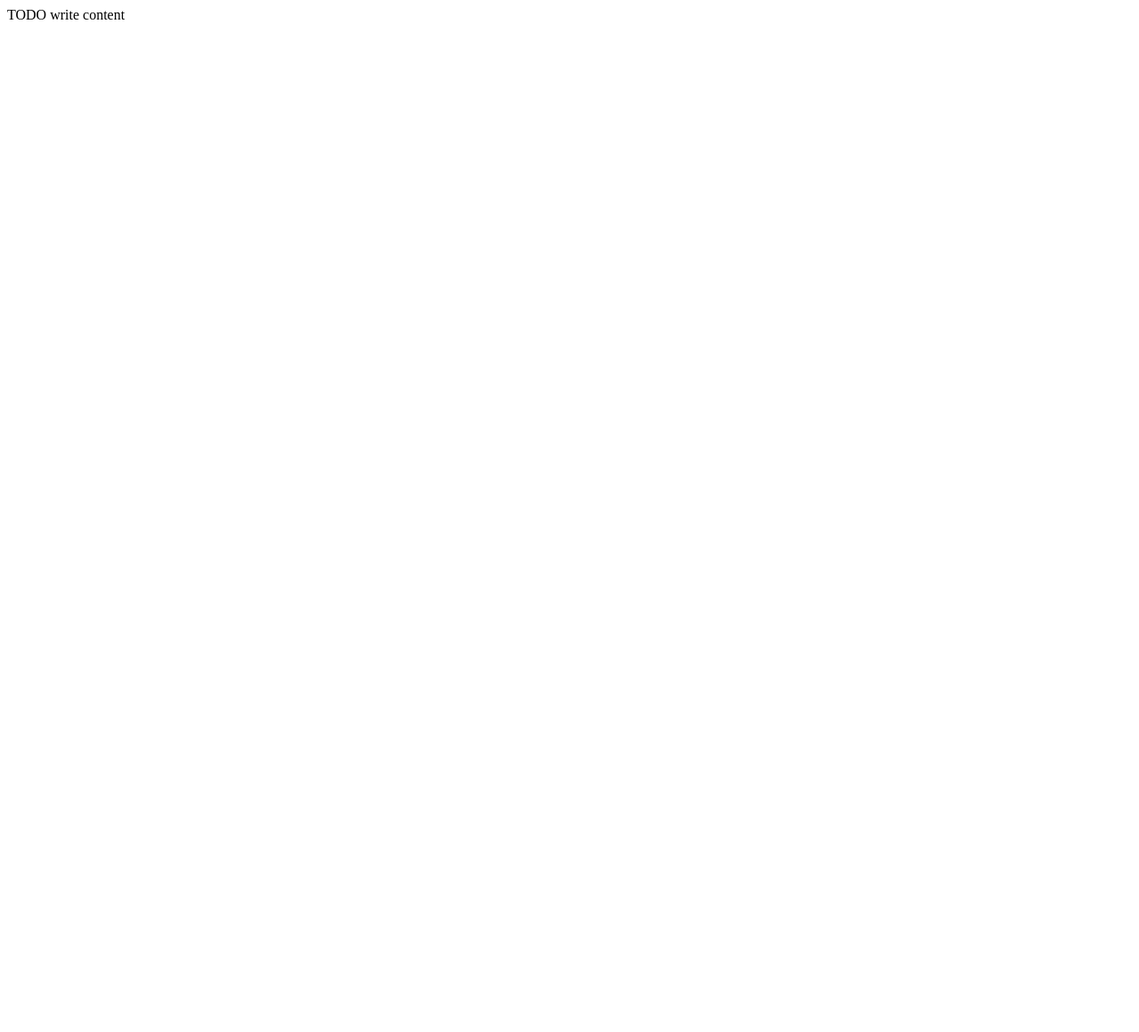
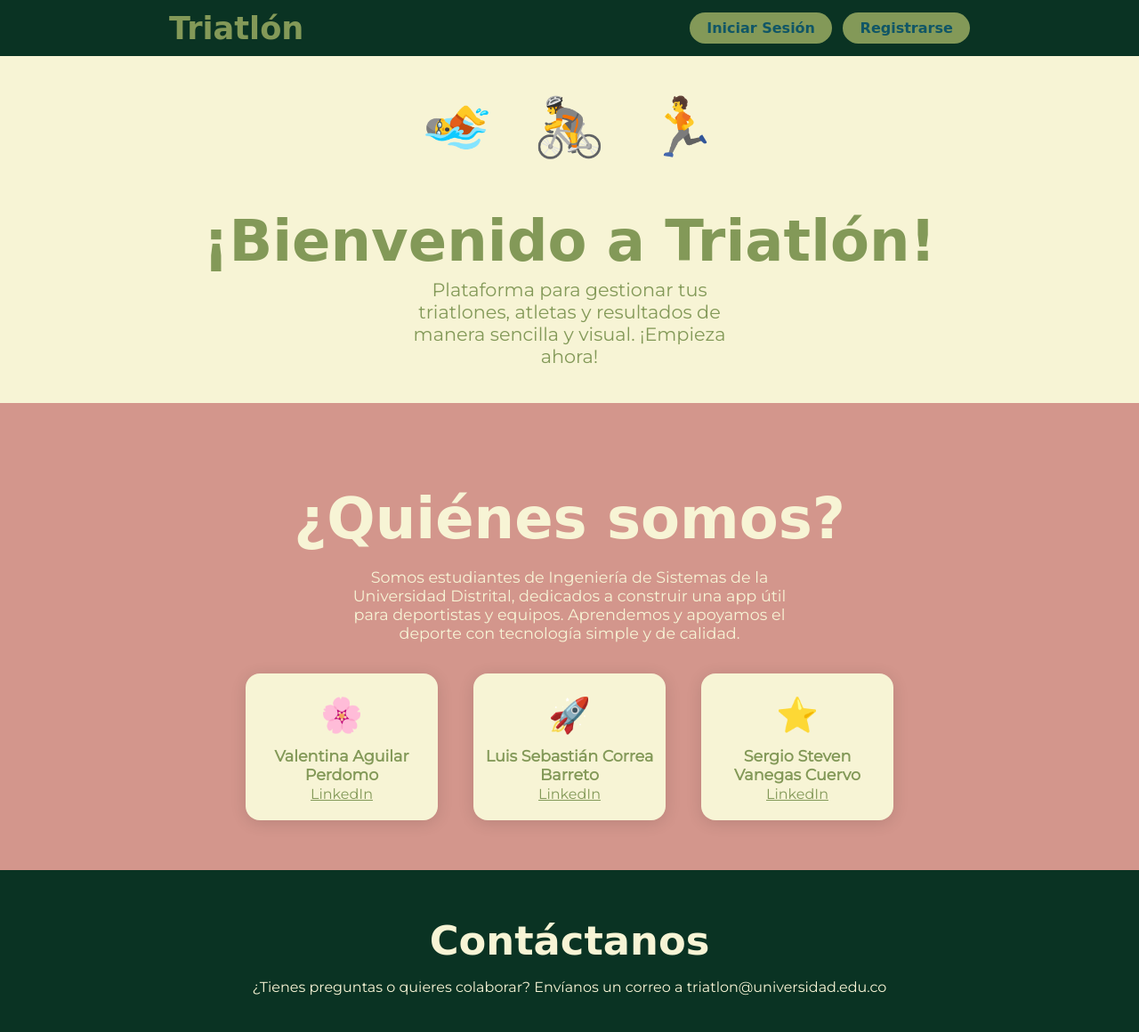
Before and after one commit to ValeRoyal/Triatlon, a plain HTML site: page Frontend-Triatlon/public_html/index.html in a window 1280 px wide. Shown: the whole page at 89% size. Before the commit the page ends 800 px from the top, so only its background shows below. Drawn offline with Linux system fonts and the light colour scheme; a web font is replaced by a local one.

Commit message:
index, incio de sesión, registrar

```diff
--- /dev/null
+++ b/Frontend-Triatlon/public_html/index.css
@@ -0,0 +1,98 @@
+/* === SECCIÓN PRESENTACIÓN === */
+.seccion-presentacion {
+  width: 100%;                       /* Ocupa todo el ancho */
+  min-height: 170px;                 /* Altura mínima */
+  text-align: center;                /* Centra texto y emojis */
+  padding: 2.5rem 0;                 /* Espacio arriba y abajo */
+}
+
+.emojis {
+  font-size: 4rem;                   /* Emojis bien grandes */
+  margin-bottom: 1rem;               /* Espacio debajo de emojis */
+}
+.emoji {
+  margin: 0 15px;                    /* Espacio entre cada emoji */
+}
+
+.descripcion-presentacion {
+  font-size: 1.3rem;                 /* Texto grande */
+  font-weight: 500;
+  margin: 0 auto;                    /* Centra horizontal */
+  max-width: 380px;                  /* No se extiende demasiado */
+}
+
+/* === SECCIÓN EQUIPO === */
+.seccion-equipo {
+  width: 100%;
+  min-height: 220px;                  /* Altura mínima */
+  text-align: center;
+  padding: 2.5rem 0 3.5rem 0;         /* Espacio arriba y abajo, más para dar aire */
+}
+
+.titulo {
+  font-size: 4rem;                  /* Un poco más grande para figurar */
+  margin-bottom: 0.3rem;
+}
+
+.desc-equipo {
+  font-size: 1.1rem;
+  margin-bottom: 2.2rem;              /* Airea la parte de arriba */
+  max-width: 500px;
+  margin-left: auto;                  /* Centra horizontal */
+  margin-right: auto;
+}
+
+/* Grid de tarjetas del equipo */
+.equipo-grid {
+  display: flex;                      /* Tarjetas alineadas en fila */
+  justify-content: center;            /* Centra el grid */
+  gap: 2.5rem;                        /* Espacio entre tarjetas */
+  flex-wrap: wrap;                    /* Si no caben, bajan */
+  margin-top: 10px;
+}
+
+.equipo-card {
+  width: 200px;                       /* ancho fijo para las tarjetas */
+  display: flex;
+  flex-direction: column;
+  align-items: center;
+  border-radius: 16px;                 /* Bordes redondeados */
+  box-shadow: 0 3px 18px rgba(0,0,0,0.12); /* Sombra sutil */
+  padding: 1.4rem 0.5rem 1.2rem 0.5rem;   /* Airea adentro */
+  transition: box-shadow 0.15s;
+}
+.equipo-card:hover {
+  box-shadow: 0 7px 32px rgba(0,0,0,0.18); /* Sombra más grande al pasar */
+}
+
+.avatar {
+  font-size: 2.4rem;                  /* Emoji grande de cada persona */
+}
+
+.nombre {
+  margin-top: 0.8rem;
+  font-weight: bold;
+  font-size: 1.1rem;
+}
+
+.seccion-contacto {
+  width: 100%;
+  min-height: 150px;
+  text-align: center;
+  padding: 1rem 0;
+}
+
+.titulo-contacto {
+  font-size: 2.8rem;
+  margin-bottom: 0.5rem;
+}
+
+/* Animación pulse para botones */
+@keyframes pulse {
+  0%   { transform: scale(1); }
+  50%  { transform: scale(1.13); }
+  100% { transform: scale(1); }
+}
+.boton-animado {
+  animation: pulse 0.28s;
+}
--- a/Frontend-Triatlon/public_html/index.html
+++ b/Frontend-Triatlon/public_html/index.html
@@ -1,15 +1,110 @@
 <!DOCTYPE html>
-<!--
-Click nbfs://nbhost/SystemFileSystem/Templates/Licenses/license-default.txt to change this license
-Click nbfs://nbhost/SystemFileSystem/Templates/Other/html.html to edit this template
--->
-<html>
+<html lang="es">
+
 <head>
-        <title>TODO supply a title</title>
   <meta charset="UTF-8">
   <meta name="viewport" content="width=device-width, initial-scale=1.0">
+  <title>Triatlón</title>
+  <link rel="stylesheet" href="styles.css">
+  <link rel="stylesheet" href="index.css">
 </head>
+
 <body>
-        <div>TODO write content</div>
+
+  <!-- LA BARRA DE ARRIBA CON LOS BOTONES -->
+  <header class="barra-superior fondo-dark-green">
+    <div class="barra-contenido">
+      <span class="titulo-site texto-moss-green">Triatlón</span>
+      <nav>
+        <button class="boton-nav fondo-moss-green texto-midnight-green" id="btn-inicio">Iniciar Sesión</button>
+        <button class="boton-nav fondo-moss-green texto-midnight-green" id="btn-registrarse">Registrarse</button>
+      </nav>
+    </div>
+  </header>
+
+  <main>
+    <!-- SECCIÓN DE PRESENTACIÓN CHICUELOS -->
+    <section class="seccion-presentacion fondo-beige texto-moss-green">
+      <div class="emojis">
+        <span class="emoji">🏊</span>
+        <span class="emoji">🚴</span>
+        <span class="emoji">🏃</span>
+      </div>
+      <h1 class="titulo">¡Bienvenido a Triatlón!</h1>
+      <p class="descripcion-presentacion">
+        Plataforma para gestionar tus triatlones, atletas y resultados de manera sencilla y visual.
+        ¡Empieza ahora!
+      </p>
+    </section>
+
+    <!-- NOSOTROS -->
+    <section class="seccion-equipo fondo-rosy-brown texto-beige">
+      <h2 class="titulo">¿Quiénes somos?</h2>
+      <p class="desc-equipo">
+        Somos estudiantes de Ingeniería de Sistemas de la Universidad Distrital, dedicados a construir una app útil para
+        deportistas y equipos. Aprendemos y apoyamos el deporte con tecnología simple y de calidad.
+      </p>
+      <div class="equipo-grid">
+        <div class="equipo-card fondo-beige texto-moss-green">
+          <span class="avatar">🌸</span>
+          <span class="nombre">Valentina Aguilar Perdomo</span>
+          <a class="enlace texto-moss-green" href="https://www.linkedin.com/in/valen-aguilar-/"
+            target="_blank">LinkedIn</a>
+        </div>
+        <div class="equipo-card fondo-beige texto-moss-green">
+          <span class="avatar">🚀</span>
+          <span class="nombre">Luis Sebastián Correa Barreto</span>
+          <a class="enlace texto-moss-green" href="https://www.linkedin.com/in/luis-correa-60a729365/"
+            target="_blank">LinkedIn</a>
+        </div>
+        <div class="equipo-card fondo-beige texto-moss-green">
+          <span class="avatar">⭐</span>
+          <span class="nombre">Sergio Steven Vanegas Cuervo</span>
+          <a class="enlace texto-moss-green" href="https://www.linkedin.com/in/sergio-vanegas-612a82407/"
+            target="_blank">LinkedIn</a>
+        </div>
+      </div>
+    </section>
+
+    <section class="seccion-contacto fondo-dark-green texto-beige">
+      <h2 class="titulo-contacto">Contáctanos</h2>
+      <p class="desc-contacto">
+        ¿Tienes preguntas o quieres colaborar? Envíanos un correo a triatlon@universidad.edu.co
+      </p>
+    </section>
+
+  </main>
+
+  <script>
+    document.addEventListener('DOMContentLoaded', function () {
+      const btnInicio = document.getElementById('btn-inicio');
+      const btnRegistro = document.getElementById('btn-registrarse');
+
+      function animarYRedirigir(boton, destino) {
+        // Quita la clase por si ya la tenía
+        boton.classList.remove('boton-animado');
+        // Forzar reflujo para reiniciar la animación
+        void boton.offsetWidth;
+        // Añade la clase de animación
+        boton.classList.add('boton-animado');
+        // Espera la duración de la animación y luego redirige
+        setTimeout(function () {
+          window.location.href = destino;
+        }, 280); // Mismo tiempo que la animación en ms, aquí 0.28s
+      }
+
+      btnInicio.addEventListener('click', function (e) {
+        e.preventDefault(); // Evita el "clic" tradicional mientras animas
+        animarYRedirigir(btnInicio, 'inicio-sesion.html');
+      });
+
+      btnRegistro.addEventListener('click', function (e) {
+        e.preventDefault();
+        animarYRedirigir(btnRegistro, 'registrar.html');
+      });
+    });
+  </script>
+
 </body>
+
 </html>
--- /dev/null
+++ b/Frontend-Triatlon/public_html/inicio-sesion.css
@@ -0,0 +1,80 @@
+/* Centrado de tarjeta y fondo para main */
+body, html {
+  height: 100%;
+  min-height: 100vh;
+}
+main {
+  display: flex;
+  min-height: 100vh;
+  align-items: center;
+  justify-content: center;
+  background: var(--moss-green); /* Fondo solo para esta vista */
+}
+
+/* Tarjeta de login */
+.tarjeta-login {
+  max-width: 350px;
+  width: 100%;
+  margin: auto;
+  padding: 2.1rem 2rem 2rem 2rem;
+  border-radius: 20px;
+  box-shadow: 0 6px 28px rgba(10,51,35,0.12);
+  display: flex;
+  flex-direction: column;
+  align-items: center;
+}
+
+.titulo-login {
+  font-size: 2rem;
+  margin-bottom: 1.3rem;
+}
+
+.form-login {
+  display: flex;
+  flex-direction: column;
+  width: 100%;
+  gap: 1.2rem;
+}
+
+/* Input bonito */
+.input-login {
+  padding: 0.7rem 1rem;
+  border: 1.5px solid var(--moss-green);
+  border-radius: 9px;
+  font-size: 1.04rem;
+  outline: none;
+}
+.input-login:focus {
+  border-color: var(--dark-green);
+  box-shadow: 0 2px 10px rgba(131,153,88,0.14);
+}
+
+/* Botón grande y visible */
+.boton-login {
+  font-size: 1.08rem;
+  font-weight: bold;
+  border: none;
+  border-radius: 1.3rem;
+  padding: 0.7rem 2.3rem;
+  cursor: pointer;
+  transition: background 0.2s;
+}
+
+/* Animación pulse para botones */
+@keyframes pulse {
+  0%   { transform: scale(1); }
+  50%  { transform: scale(1.13); }
+  100% { transform: scale(1); }
+}
+.boton-animado {
+  animation: pulse 0.28s;
+}
+
+/* Mensaje de login */
+.mensaje-login {
+  margin-top: .5rem;
+  min-height: 1.2em;
+  font-size: 1rem;
+  text-align: center;
+  color: crimson; /* Mensajes de error */
+}
--- /dev/null
+++ b/Frontend-Triatlon/public_html/registrar.css
@@ -0,0 +1,71 @@
+main {
+    display: flex;
+    min-height: 100vh;
+    align-items: center;
+    justify-content: center;
+    background: var(--moss-green);
+
+      padding-top: 2.5rem;      /* Espacio arriba de la tarjeta */
+  padding-bottom: 2.5rem;     /* Espacio abajo de la tarjeta */
+}
+
+/* Tarjeta de registro */
+.tarjeta-registro {
+    max-width: 430px;
+    width: 100%;
+    margin: auto;
+    padding: 2.3rem 2rem 2rem 2rem;
+    border-radius: 20px;
+    box-shadow: 0 6px 28px rgba(10, 51, 35, 0.12);
+    display: flex;
+    flex-direction: column;
+    align-items: center;
+}
+
+.titulo-registro {
+    font-size: 2rem;
+    margin-bottom: 1.2rem;
+}
+
+.form-registro {
+    display: flex;
+    flex-direction: column;
+    width: 100%;
+    gap: 1rem;
+}
+
+.input-registro {
+    padding: 0.7rem 1rem;
+    border: 1.5px solid var(--moss-green);
+    border-radius: 9px;
+    font-size: 1rem;
+    outline: none;
+}
+
+.input-registro:focus {
+    border-color: var(--dark-green);
+    box-shadow: 0 2px 10px rgba(131, 153, 88, 0.10);
+}
+
+.boton-registro {
+    font-size: 1.08rem;
+    font-weight: bold;
+    border: none;
+    border-radius: 1.3rem;
+    padding: 0.7rem 2.3rem;
+    cursor: pointer;
+    transition: background 0.2s;
+}
+
+.boton-registro:hover {
+    background: var(--dark-green);
+    color: var(--moss-green);
+}
+
+/* Mensaje para mostrar error o éxito */
+.mensaje-registro {
+    margin-top: .5rem;
+    min-height: 1.2em;
+    font-size: 1rem;
+    text-align: center;
+}
--- /dev/null
+++ b/Frontend-Triatlon/public_html/styles.css
@@ -0,0 +1,90 @@
+@import url('https://fonts.googleapis.com/css2?family=Caesar+Dressing&family=Montserrat&display=swap');
+
+/* Paleta de colores GLOBAL */
+:root {
+  --dark-green:     #0A3323;
+  --moss-green:     #839958;
+  --beige:          #F7F4D5;
+  --rosy-brown:     #D3968C;
+  --midnight-green: #105666;
+}
+
+/* Fuentes globales */
+body {
+  margin: 0;
+  padding: 0;
+  font-family: 'Montserrat', Arial, sans-serif;
+}
+
+/* Clases de fondo */
+.fondo-dark-green    { background: var(--dark-green); }
+.fondo-moss-green    { background: var(--moss-green); }
+.fondo-beige         { background: var(--beige); }
+.fondo-rosy-brown    { background: var(--rosy-brown); }
+
+/* Clases de texto*/
+.texto-moss-green    { color: var(--moss-green); }
+.texto-midnight-green{ color: var(--midnight-green);}
+.texto-beige         { color: var(--beige); }
+.texto-dark-green    { color: var(--dark-green); }
+
+/* Títulos */
+.titulo-site, h1, h2, .titulo {
+  font-family: 'Caesar Dressing', cursive;
+}
+
+.enlace {
+  font-size: 1rem;
+  margin-top: 2px;
+  text-decoration: underline;         /* Subraya para parecer enlace */
+}
+
+/* Lo usamos para darle un poquito de animación a los botones, esto lo conectamos con el js, ok? */
+@keyframes pulse {
+  0% { transform: scale(1);}
+  50% { transform: scale(1.13);}
+  100% { transform: scale(1);}
+}
+
+/* Se le agrega a los botones */
+.boton-animado {
+  animation: pulse 0.28s;
+}
+
+/* === Barra superior === */
+.barra-superior {
+  /* Elemento fijo arriba sin borde, ocupa todo el ancho */
+  width: 100%;
+  padding: 0.7rem 0;                 /* Espacio arriba y abajo */
+}
+
+.barra-contenido {
+  max-width: 900px;                  /* Limita ancho del contenido */
+  margin: 0 auto;                    /* Centra la barra */
+  display: flex;                     /* Elementos en fila */
+  justify-content: space-between;    /* Extremos: título a la izq, nav a la der */
+  align-items: center;               /* Centra verticalmente */
+}
+
+.titulo-site {
+  font-size: 2.2rem;                 /* Título destacado en la barra */
+  font-weight: bold;
+}
+
+/* Botones del nav */
+.boton-nav {
+  border: none;                      /* Quita borde */
+  border-radius: 18px;               /* Bordes redondeados */
+  padding: 0.5rem 1.2rem;            /* Espaciado interno */
+  margin-left: 8px;                  /* Espacio entre botones */
+  font-size: 1rem;
+  font-weight: bold;
+  cursor: pointer;
+  font-family: 'Caesar Dressing', cursive; /* Igual que títulos */
+  transition: background 0.2s;
+}
+
+.boton-nav:hover,
+.boton-login:hover {
+  background: #d3d898;
+}
```
Also changed, not shown: Frontend-Triatlon/public_html/inicio-sesion.html (added, +44 -0 lines), Frontend-Triatlon/public_html/inicio-sesion.js (added, +63 -0 lines), Frontend-Triatlon/public_html/registrar.html (added, +43 -0 lines), Frontend-Triatlon/public_html/registrar.js (added, +75 -0 lines), Frontend-Triatlon/public_html/home.css (added), Frontend-Triatlon/public_html/home.html (added), 3 other files. Lines whose indentation alone changed are shown as unchanged.
